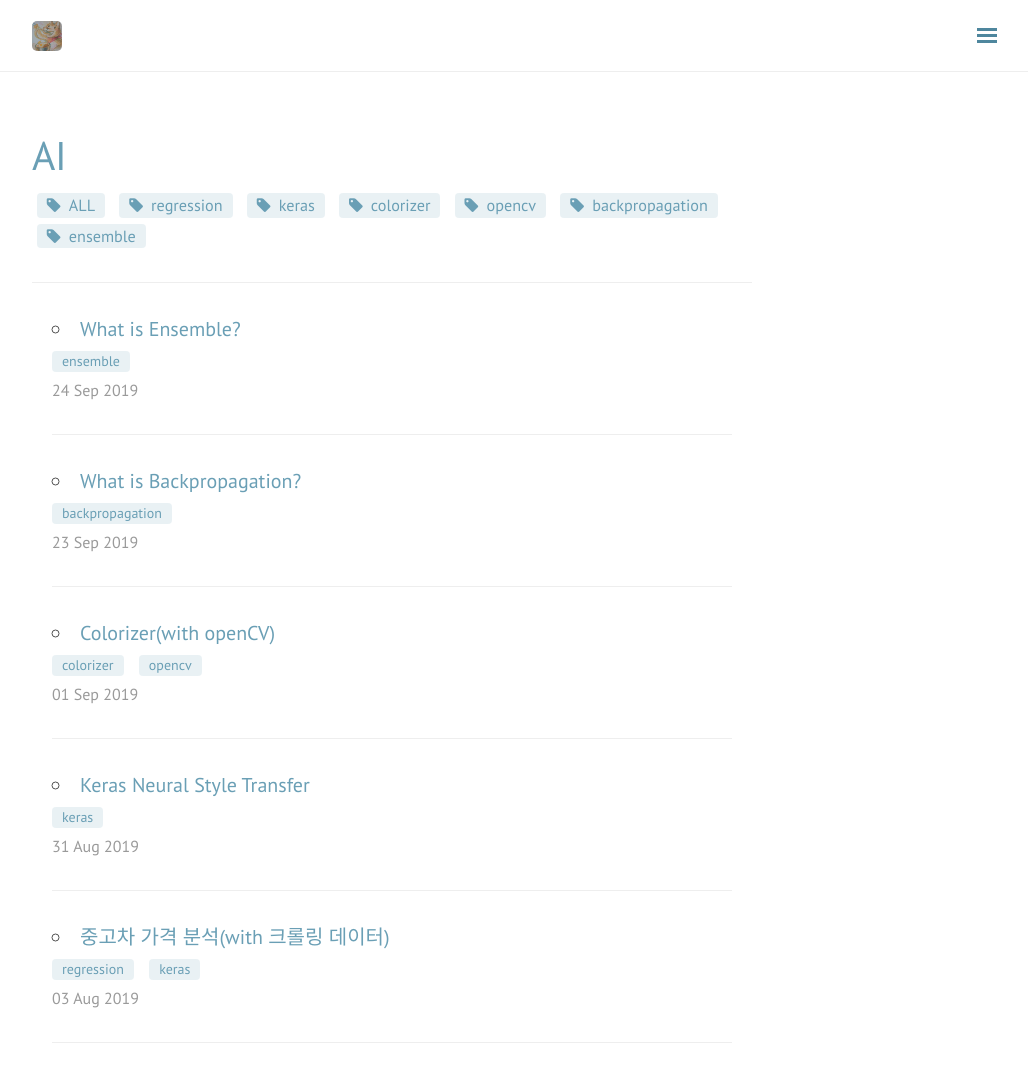
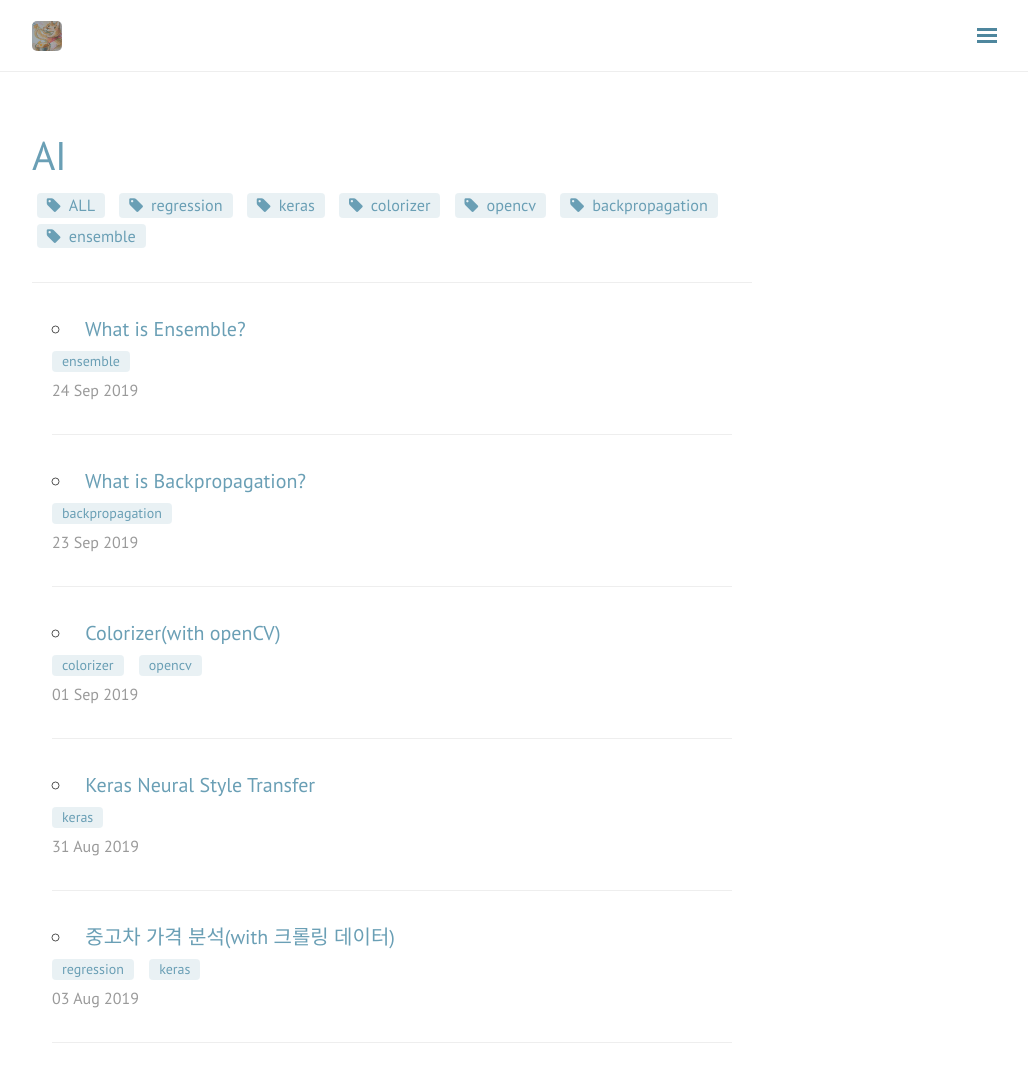
Before and after one commit to del-luna/del-luna.github.io, a Jekyll site: the page built from blog/ai.html, in a window 1280 px wide and 1124 px high. Shown: the top 1082 px of the window, without its empty margins (248-1276 px from the left). Built offline with Jekyll 4.4.1, drawn with Linux system fonts in a browser that asks for light colours; nearby versions of some CDN libraries; comment, search, counter and statistics services are not loaded.

Commit message:
Update ai.html

```diff
--- a/blog/ai.html
+++ b/blog/ai.html
@@ -41,7 +41,7 @@ title: Ai
                     {% endif %}
                   {% endfor %}>
                 <a class="post-title" href="{{ site.baseurl }}{{ post.url }}">
-                    {{post.title}}
+                    &nbsp;{{post.title}}
                     <br>
                   {% for top_tag in post.tags %}
                     <span class="mini-post-tag" data-tag="{{top_tag}}">{{top_tag}}</span>
```
